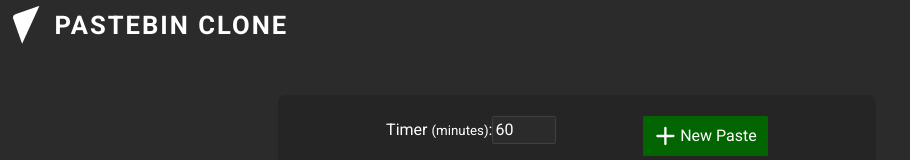
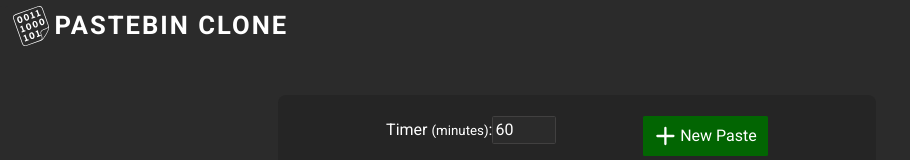
Before and after one commit to adiletbaimyrza/pastebin_clone, a React (Create React App) app: page / in a window 1280 px wide. Shown: the top 160 px of the page, without its empty margins (0-910 px from the left). Built offline with nearby package versions, Linux system fonts and the light colour scheme.

Commit message:
made path tag multiline

```diff
--- a/src/Components/NavBar.js
+++ b/src/Components/NavBar.js
@@ -7,38 +7,44 @@ const NavBar = () => {
             <g id="SVGRepo_tracerCarrier" strokeLinecap="round" strokeLinejoin="round"></g>
             <g id="SVGRepo_iconCarrier">
               <title>Pastebin icon</title>
-              <path d="M17.02 0a2.096 2.096 0 00-.723.123L2.623 5.003A2.101 2.101 0 001.35 7.69l5.324 14.916a2.101 2.101 0 002.685\
-              1.272l7.746-2.765c.792-.307 1.345-.534 1.464-.608.543-.314.962-.817 1.964-2.334.904-1.362 1.859-3.323 2.097-4.28.24-.\
-              97.239-1.48-.502-3.675h.001l-3.147-8.82A2.102 2.102 0 0017.02 0zm-.084.414c.72-.031 1.4.403 1.657 1.12l3.147 8.82.008\
-              -.003c.271.763.497 1.415.526 1.54.102.433-.282 1.147-.737 1.35-.2.1-.71.293-1.142.429-1.397.464-2.05.879-2.458 1.548-.\
-              363.591-.315 1.18.16 2.377.462 1.142.533 1.864.225 2.4-.113.188-.301.322-1.354.733l-.002-.005-7.746 2.765a1.68 1.68 0\
-              01-2.157-1.022L1.74 7.55a1.68 1.68 0 011.022-2.157L16.436.513c.165-.06.334-.092.5-.099zM15.9 2.25l-.708.515-.495.37.\
-              113.314.074.205.523-.316.4 1.112.403 1.123-.359.129-.337.12c.045.145.216.642.238.664l2.166-.779-.238-.663-.244.088-.443\
-              .16-.334-.93zm-3.29 1.182l-.709.515-.494.37.113.314.073.205.524-.316.4 1.112.403 1.123-.36.129-.337.121c.046.144.216.64\
-              .238.663l2.167-.778-.238-.663-.244.087-.443.16-.334-.93zM9.084 4.786a1.532 1.532 0 00-.8.223c-.732.448-.85 1.383-.332\
-              2.558.337.776.873 1.218 1.462 1.215 1.345-.007 1.86-1.399 1.085-2.95-.307-.66-.837-1.036-1.415-1.046zm-.191.672c.168-.\
-              009.357.085.539.279.145.155.347.51.437.787.35.998.164 1.688-.414 1.546C8.854 7.93 8.21 6 8.62 5.585a.407.407 0 01.273-.\
-              127zm-3.765.75a1.532 1.532 0 00-.8.223c-.732.448-.85 1.382-.332 2.557.337.777.873 1.218 1.462 1.215 1.344-.007 1.86-1.398\
-              1.085-2.95-.307-.66-.838-1.036-1.415-1.045zm-.192.672c.168-.01.358.085.54.278.145.155.347.51.437.787.35.999.164 1.689-.415\
-              1.547-.6-.141-1.243-2.072-.834-2.485a.407.407 0 01.272-.127zm13.362.655a1.533 1.533 0 00-.8.223c-.732.448-.85 1.382-.332\
-              2.558.337.776.873 1.218 1.462 1.215 1.345-.007 1.86-1.399 1.085-2.95-.307-.66-.837-1.036-1.415-1.046zm-.191.672c.168-.009\
-              .357.085.539.278.145.155.347.51.437.787.35.999.164 1.689-.414 1.547-.601-.141-1.244-2.072-.835-2.485a.407.407 0 01.\
-              273-.127zm-3.766.75a1.532 1.532 0 00-.8.222c-.73.448-.848 1.383-.331 2.558.337.776.873 1.218 1.462 1.215 1.344-.007\
-              1.86-1.398 1.085-2.95-.307-.66-.838-1.036-1.416-1.045zm-.19.671c.167-.009.357.085.539.279.145.155.347.51.437.787.35.\
-              998.164 1.688-.415 1.547-.6-.142-1.244-2.072-.835-2.485a.408.408 0 01.273-.128zm-3.746.743a1.533 1.533 0 00-.8.223c-.\
-              732.448-.85 1.382-.332 2.557.337.777.873 1.219 1.462 1.216 1.345-.007 1.86-1.399 1.085-2.951-.307-.66-.838-1.036-1.415\
-              -1.045zm-.192.672c.169-.01.358.085.54.278.145.155.347.51.437.787.35.999.164 1.689-.414 1.547-.601-.141-1.244-2.072-.835\
-              -2.485a.407.407 0 01.272-.127zm-3.515.616l-.708.515-.495.369.113.314.074.206.524-.316.399 1.112.403 1.122-.359.13-.337.\
-              12c.045.145.216.641.238.663l2.166-.778-.238-.663-.244.088-.443.159-.334-.93zm15.664 1.33c.034 0 .049.047.064.135.023.11-\
-              .064.545-.195.957-.469 1.436-2.052 4.224-3.079 5.397l-.408.47.051-.667c.03-.567-.016-.812-.377-1.71-.496-1.263-.533-1.73-\
-              .158-2.31.341-.514 1.028-.907 2.448-1.371.72-.238 1.175-.463 1.385-.664.132-.145.207-.22.253-.235a.05.05 0 01.015-.003zm-\
-              6.429 1.477l-.708.515-.495.37.113.314.074.205.523-.316.4 1.112.403 1.123-.359.129-.337.12c.045.145.216.642.238.664l2.166-\
-              .779-.238-.662-.244.087-.443.16-.334-.93zm-3.579 1.33a1.532 1.532 0 00-.8.223c-.731.448-.849 1.382-.332 2.558.337.776.\
-              873 1.218 1.462 1.215 1.345-.007 1.86-1.399 1.086-2.95-.307-.66-.838-1.036-1.416-1.046zm-.191.672c.168-.009.358.085.54.\
-              279.144.154.346.51.437.787.35.998.164 1.688-.415 1.546-.6-.141-1.244-2.072-.835-2.485a.407.407 0 01.273-.127zm-3.515.\
-              616l-.71.515-.494.37.113.313.074.206.524-.316.4 1.112.403 1.122-.36.13-.337.12c.045.145.216.642.238.664l2.166-.779-.238\
-              -.663-.244.088-.443.16-.334-.93z"></path>
-            </g>
+              <path xmlns="http://www.w3.org/2000/svg" d={`M17.02 0a2.096 2.096 0 00-.723.123L2.623 5.003A2.101 2.101 0
+                001.35 7.69l5.324 14.916a2.101 2.101 0 002.685 1.272l7.746-2.765c.792-.307 1.345-.534 1.464-.608.543-.314.962-.817
+                1.964-2.334.904-1.362 1.859-3.323 2.097-4.28.24-.97.239-1.48-.502-3.675h.001l-3.147-8.82A2.102 2.102 0 0017.02
+                0zm-.084.414c.72-.031 1.4.403 1.657 1.12l3.147 8.82.008-.003c.271.763.497 1.415.526 1.54.102.433-.282 1.147-.737
+                1.35-.2.1-.71.293-1.142.429-1.397.464-2.05.879-2.458 1.548-.363.591-.315 1.18.16 2.377.462 1.142.533 1.864.225
+                2.4-.113.188-.301.322-1.354.733l-.002-.005-7.746 2.765a1.68 1.68 0 01-2.157-1.022L1.74 7.55a1.68 1.68 0
+                011.022-2.157L16.436.513c.165-.06.334-.092.5-.099zM15.9 2.25l-.708.515-.495.37.113.314.074.205.523-.316.4 1.112.403
+                1.123-.359.129-.337.12c.045.145.216.642.238.664l2.166-.779-.238-.663-.244.088-.443.16-.334-.93zm-3.29
+                1.182l-.709.515-.494.37.113.314.073.205.524-.316.4 1.112.403
+                1.123-.36.129-.337.121c.046.144.216.64.238.663l2.167-.778-.238-.663-.244.087-.443.16-.334-.93zM9.084 4.786a1.532
+                1.532 0 00-.8.223c-.732.448-.85 1.383-.332 2.558.337.776.873 1.218 1.462 1.215 1.345-.007 1.86-1.399
+                1.085-2.95-.307-.66-.837-1.036-1.415-1.046zm-.191.672c.168-.009.357.085.539.279.145.155.347.51.437.787.35.998.164
+                1.688-.414 1.546C8.854 7.93 8.21 6 8.62 5.585a.407.407 0 01.273-.127zm-3.765.75a1.532 1.532 0
+                00-.8.223c-.732.448-.85 1.382-.332 2.557.337.777.873 1.218 1.462 1.215 1.344-.007 1.86-1.398
+                1.085-2.95-.307-.66-.838-1.036-1.415-1.045zm-.192.672c.168-.01.358.085.54.278.145.155.347.51.437.787.35.999.164
+                1.689-.415 1.547-.6-.141-1.243-2.072-.834-2.485a.407.407 0 01.272-.127zm13.362.655a1.533 1.533 0
+                00-.8.223c-.732.448-.85 1.382-.332 2.558.337.776.873 1.218 1.462 1.215 1.345-.007 1.86-1.399
+                1.085-2.95-.307-.66-.837-1.036-1.415-1.046zm-.191.672c.168-.009.357.085.539.278.145.155.347.51.437.787.35.999.164
+                1.689-.414 1.547-.601-.141-1.244-2.072-.835-2.485a.407.407 0 01.273-.127zm-3.766.75a1.532 1.532 0
+                00-.8.222c-.73.448-.848 1.383-.331 2.558.337.776.873 1.218 1.462 1.215 1.344-.007 1.86-1.398
+                1.085-2.95-.307-.66-.838-1.036-1.416-1.045zm-.19.671c.167-.009.357.085.539.279.145.155.347.51.437.787.35.998.164
+                1.688-.415 1.547-.6-.142-1.244-2.072-.835-2.485a.408.408 0 01.273-.128zm-3.746.743a1.533 1.533 0
+                00-.8.223c-.732.448-.85 1.382-.332 2.557.337.777.873 1.219 1.462 1.216 1.345-.007 1.86-1.399
+                1.085-2.951-.307-.66-.838-1.036-1.415-1.045zm-.192.672c.169-.01.358.085.54.278.145.155.347.51.437.787.35.999.164
+                1.689-.414 1.547-.601-.141-1.244-2.072-.835-2.485a.407.407 0
+                01.272-.127zm-3.515.616l-.708.515-.495.369.113.314.074.206.524-.316.399 1.112.403
+                1.122-.359.13-.337.12c.045.145.216.641.238.663l2.166-.778-.238-.663-.244.088-.443.159-.334-.93zm15.664
+                1.33c.034 0 .049.047.064.135.023.11-.064.545-.195.957-.469 1.436-2.052
+                4.224-3.079 5.397l-.408.47.051-.667c.03-.567-.016-.812-.377-1.71-.496-1.263-.533-1.73-.158-2.31.341-.514
+                1.028-.907 2.448-1.371.72-.238 1.175-.463 1.385-.664.132-.145.207-.22.253-.235a.05.05 0
+                01.015-.003zm-6.429 1.477l-.708.515-.495.37.113.314.074.205.523-.316.4 1.112.403
+                1.123-.359.129-.337.12c.045.145.216.642.238.664l2.166-.779-.238-.662-.244.087-.443.16-.334-.93zm-3.579
+                1.33a1.532 1.532 0 00-.8.223c-.731.448-.849 1.382-.332 2.558.337.776.873 1.218 1.462 1.215
+                1.345-.007 1.86-1.399
+                1.086-2.95-.307-.66-.838-1.036-1.416-1.046zm-.191.672c.168-.009.358.085.54.279.144.154.346.51.437.787.35.998.164
+                1.688-.415 1.546-.6-.141-1.244-2.072-.835-2.485a.407.407 0
+                01.273-.127zm-3.515.616l-.71.515-.494.37.113.313.074.206.524-.316.4 1.112.403
+                1.122-.36.13-.337.12c.045.145.216.642.238.664l2.166-.779-.238-.663-.244.088-.443.16-.334-.93z`}/></g>
           </svg>
         </div>
         <h2 id="logo-text">PASTEBIN CLONE</h2>
```
